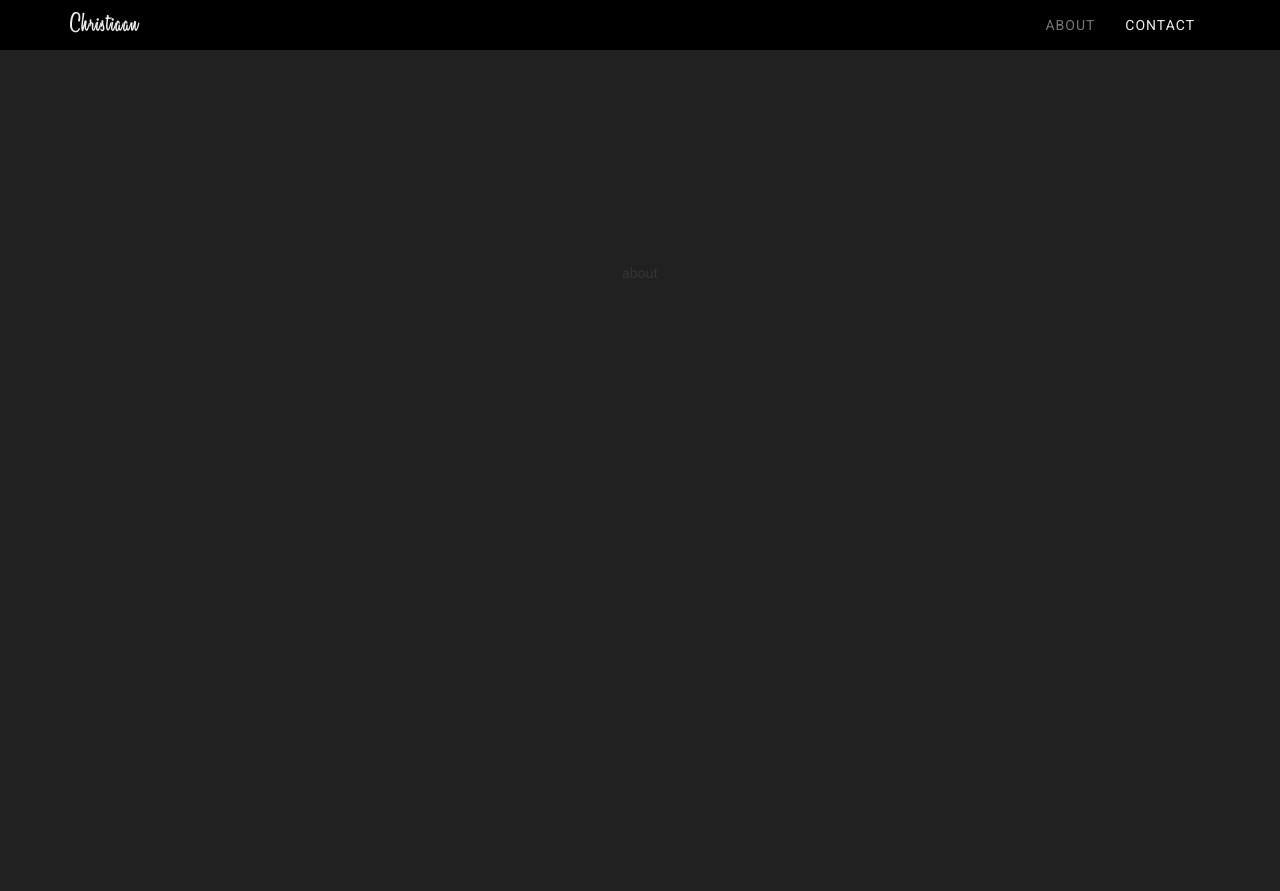
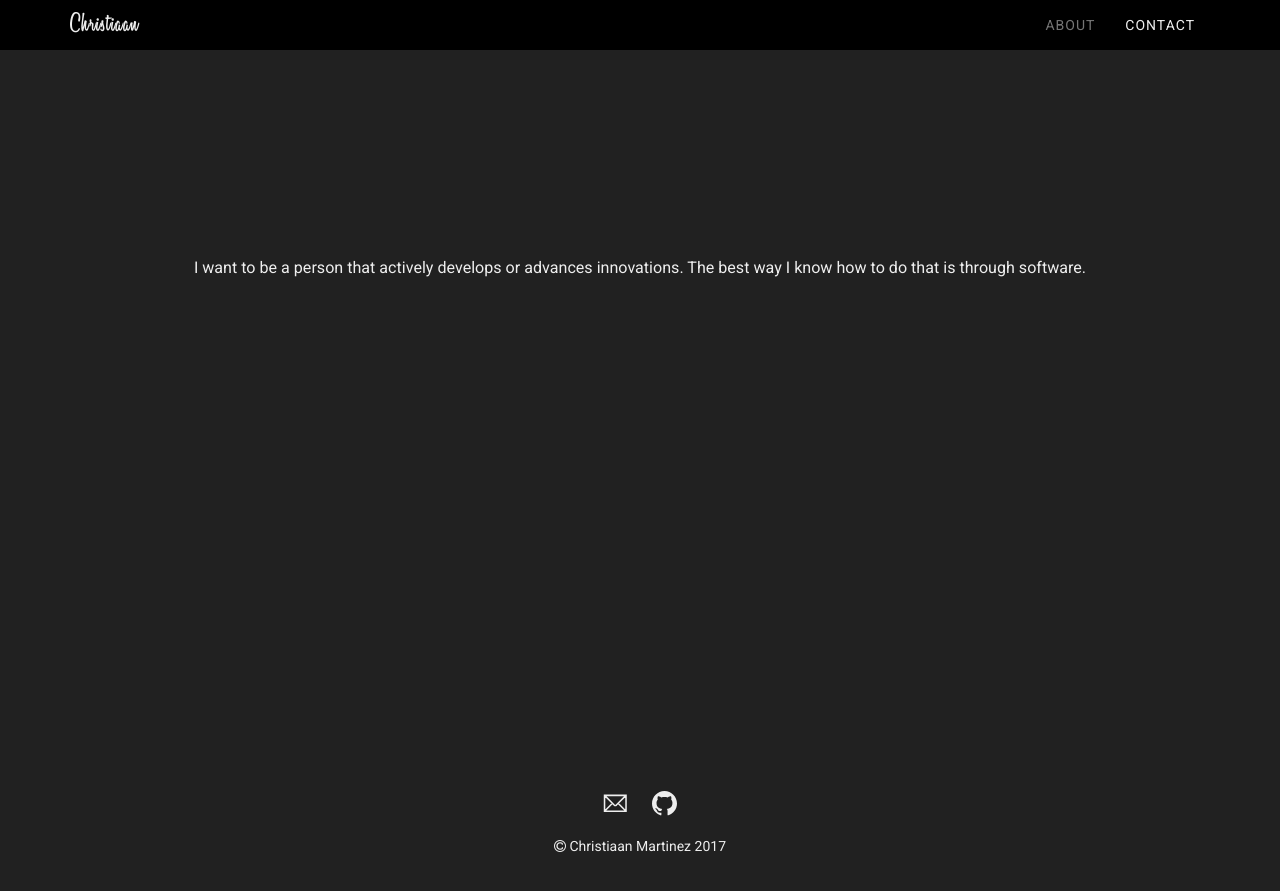
Before and after one commit to sagalasan/personal-website, a Jekyll site: the page built from index.html, in a window 1280 px wide and 900 px high, scrolled down 1077 px. Shown: the top 891 px of the window. Built offline with Jekyll 4.4.1, drawn with Linux system fonts in a browser that asks for light colours.

Commit message:
Add contact section and svgs

```diff
--- a/_includes/about.html
+++ b/_includes/about.html
@@ -1,5 +1,6 @@
 <section id="about" class="content-container text-center">
-  <div class="section-content">
-    about
+  <div class="section-content container">
+    <p id="bio">I want to be a person that actively develops or advances innovations.  The best way I know how to do that is through
+      software.</p>
   </div>
 </section>
--- a/_includes/contact.html
+++ b/_includes/contact.html
@@ -1,5 +1,14 @@
 <section id="contact" class="content-container text-center">
   <div class="section-content">
-    contact
+    <ul class="soc">
+      <li class="soc-item">
+        <a href="mailto:me@christiaanmartinez.com" class="contact-icon"><img src="icons/mail.svg"></a>
+      </li>
+      <li class="soc-item">
+        <a href="https://github.com/sagalasan" class="contact-icon" target="_blank"><img src="icons/github.svg"></a>
+      </li>
+    </ul>
+
+    <p><i class="fa fa-copyright" aria-hidden="true"></i> Christiaan Martinez 2017</p>
   </div>
 </section>
--- a/css/base.css
+++ b/css/base.css
@@ -8,6 +8,10 @@ body {
 html {
     width: 100%;
     height: 100%;
+}
+
+#contact {
+    height: 200px;
 }
 
 p {
@@ -68,6 +72,14 @@ p {
 
 #name-wrapper {
     margin-top: 60px;
+}
+
+.bio-wrapper {
+
+}
+
+#bio {
+    font-size: 1.15em;
 }
 
 .btn-invisible {
@@ -169,3 +181,25 @@ a:hover {
     font-family: VarianeScript;
     font-size: 24px;
 }
+
+.soc {
+    display: block;
+    -webkit-padding-start: 0;
+}
+
+.soc-item {
+    display: inline-block;
+    margin: 1rem 1rem;
+}
+
+.contact-icon img {
+    width: 2.5rem;
+    height: 2.5rem;
+    color: #eeeeee;
+    fill: #eeeeee;
+}
+
+.contact-icon img:hover {
+    width: 3rem;
+    height: 3rem;
+}
```
Also changed, not shown: icons/github.svg (added), icons/mail.svg (added).
